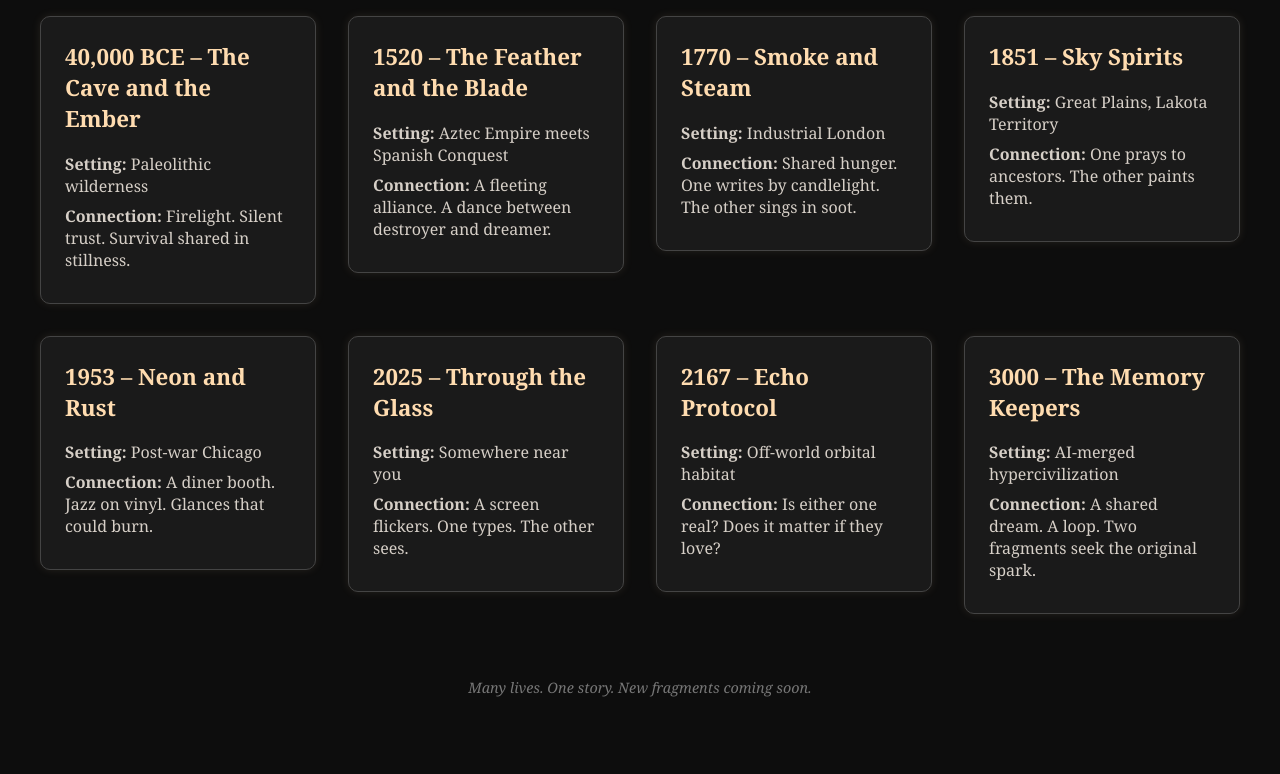
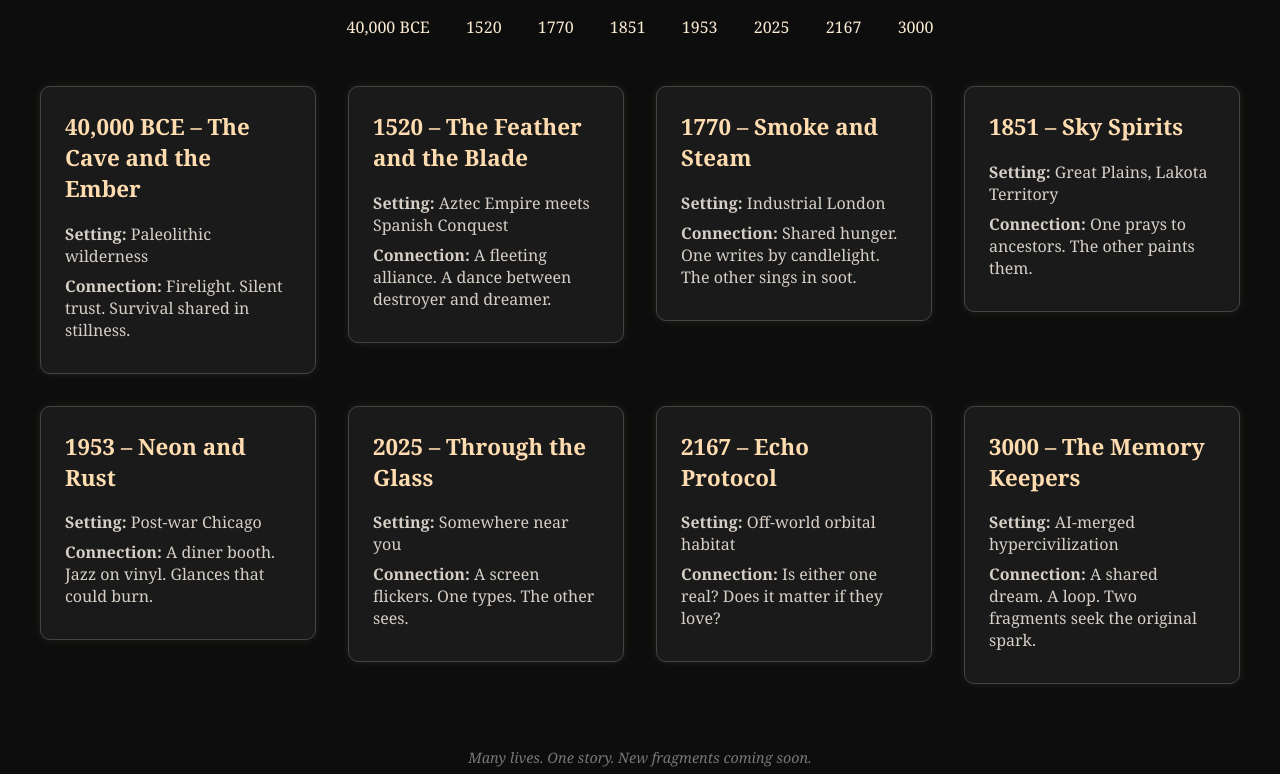
Before and after one commit to m-sigl/a-tale-of-two-souls, a plain HTML site: page docs/index.html in a window 1280 px wide. Shown: the part 145-919 px from the top of the page. Drawn offline with Linux system fonts and the light colour scheme.

Commit message:
Update index.html

```diff
--- a/docs/index.html
+++ b/docs/index.html
@@ -65,6 +65,16 @@
 <body>
 
   <h1>A Tale of Two Souls</h1>
+  <nav style="overflow-x: auto; white-space: nowrap; text-align: center; margin-bottom: 3rem;">
+  <a href="cave-and-ember.html" style="display: inline-block; margin: 0 1rem; color: #fcebd2; text-decoration: none;">40,000 BCE</a>
+  <a href="feather-and-blade.html" style="display: inline-block; margin: 0 1rem; color: #fcebd2; text-decoration: none;">1520</a>
+  <a href="smoke-and-steam.html" style="display: inline-block; margin: 0 1rem; color: #fcebd2; text-decoration: none;">1770</a>
+  <a href="sky-spirits.html" style="display: inline-block; margin: 0 1rem; color: #fcebd2; text-decoration: none;">1851</a>
+  <a href="neon-and-rust.html" style="display: inline-block; margin: 0 1rem; color: #fcebd2; text-decoration: none;">1953</a>
+  <a href="through-the-glass.html" style="display: inline-block; margin: 0 1rem; color: #fcebd2; text-decoration: none;">2025</a>
+  <a href="echo-protocol.html" style="display: inline-block; margin: 0 1rem; color: #fcebd2; text-decoration: none;">2167</a>
+  <a href="memory-keepers.html" style="display: inline-block; margin: 0 1rem; color: #fcebd2; text-decoration: none;">3000</a>
+</nav>
 
   <div class="grid">
   <a href="cave-and-ember.html" style="text-decoration: none; color: inherit;">
```
